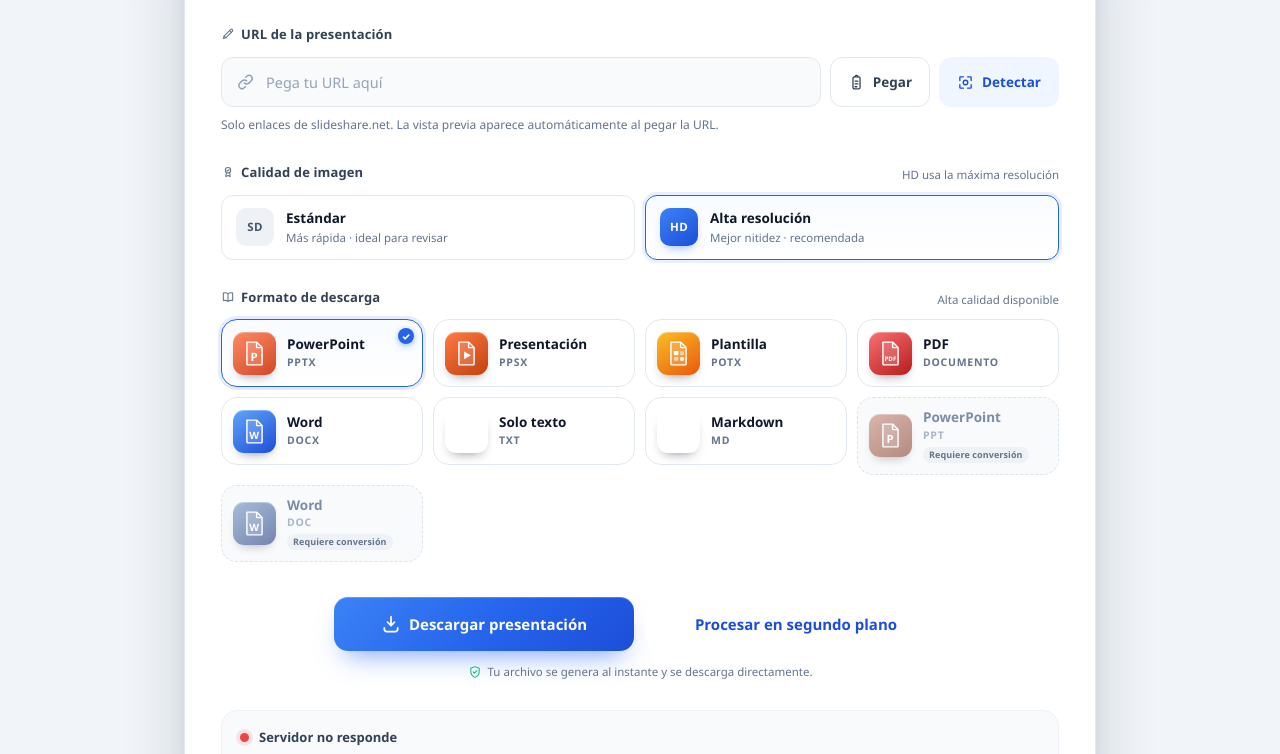
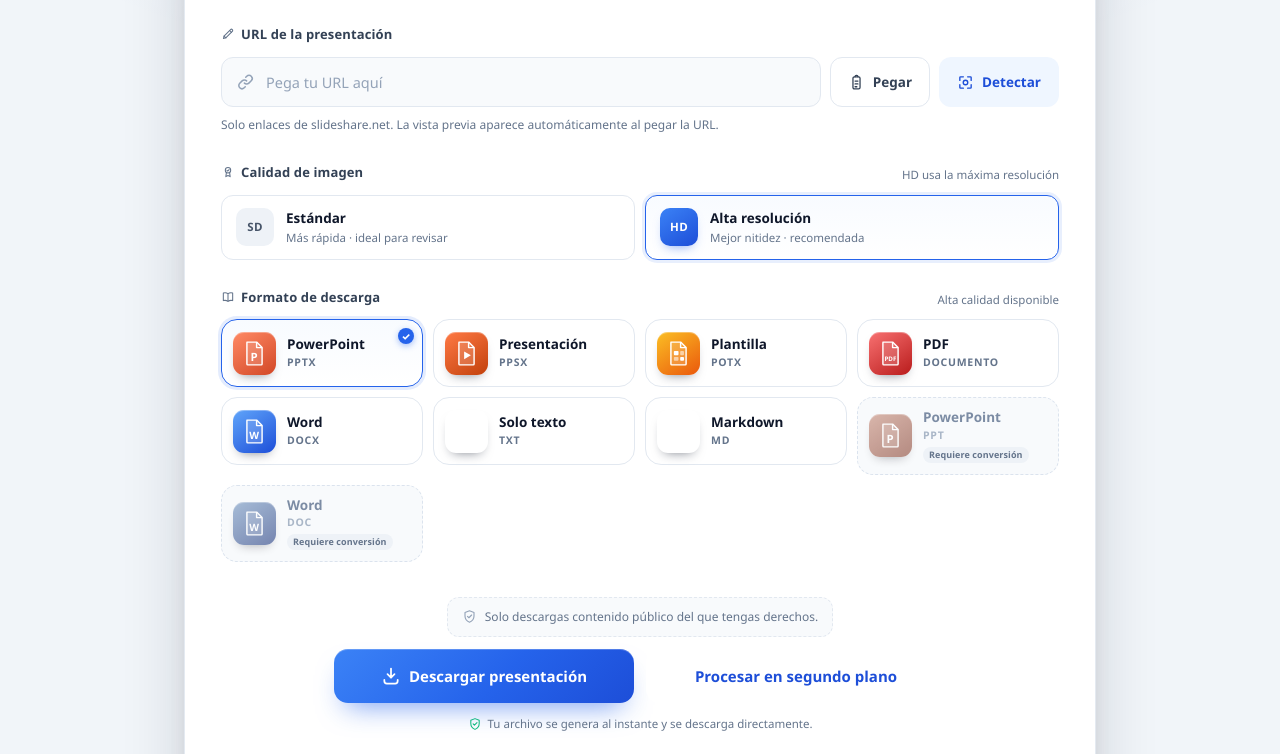
Before and after one commit to ricker72/slidedownloader, a website: page public/index.html in a window 1280 px wide. Shown: the part 196-950 px from the top of the page. Drawn offline with Linux system fonts and the light colour scheme; no server answers.

Commit message:
feat(ui): muestra aviso legal antes de descargar
Co-authored-by: Big Pickle <big-pickle@users.noreply.github.com>

```diff
--- a/public/index.html
+++ b/public/index.html
@@ -360,6 +360,10 @@
         </div>
 
         <div class="action-section">
+          <p class="legal-notice" id="download-legal-notice">
+            <svg class="icon" aria-hidden="true"><use href="#i-shield"/></svg>
+            <span>Solo descargas contenido público del que tengas derechos.</span>
+          </p>
           <div class="action-buttons">
             <button id="download-btn" type="button" class="btn btn-primary btn-lg">
               <svg class="icon" aria-hidden="true"><use href="#i-download"/></svg>
--- a/public/style.css
+++ b/public/style.css
@@ -636,11 +636,11 @@ main {
   text-decoration: underline;
 }
 
+.legal-notice,
 .scribd-notice {
   display: flex;
   gap: 10px;
   align-items: flex-start;
-  margin-top: 18px;
   padding: 13px 15px;
   font-size: 12.5px;
   color: var(--muted);
@@ -649,6 +649,21 @@ main {
   border-radius: var(--radius-md);
 }
 
+.scribd-notice {
+  margin-top: 18px;
+}
+
+.legal-notice {
+  align-items: center;
+  justify-content: center;
+  gap: 8px;
+  margin: 0;
+  padding: 10px 14px;
+  font-size: 12px;
+  text-align: center;
+}
+
+.legal-notice .icon,
 .scribd-notice .icon {
   flex: none;
   width: 17px;
@@ -657,6 +672,14 @@ main {
   color: var(--muted-light);
 }
 
+.legal-notice .icon {
+  width: 15px;
+  height: 15px;
+  margin-top: 0;
+}
+
+.legal-notice p,
+.legal-notice span,
 .scribd-notice p {
   margin: 0;
 }
```
Also changed, not shown: tests/legal-notice.test.js (added, +70 -0 lines).
